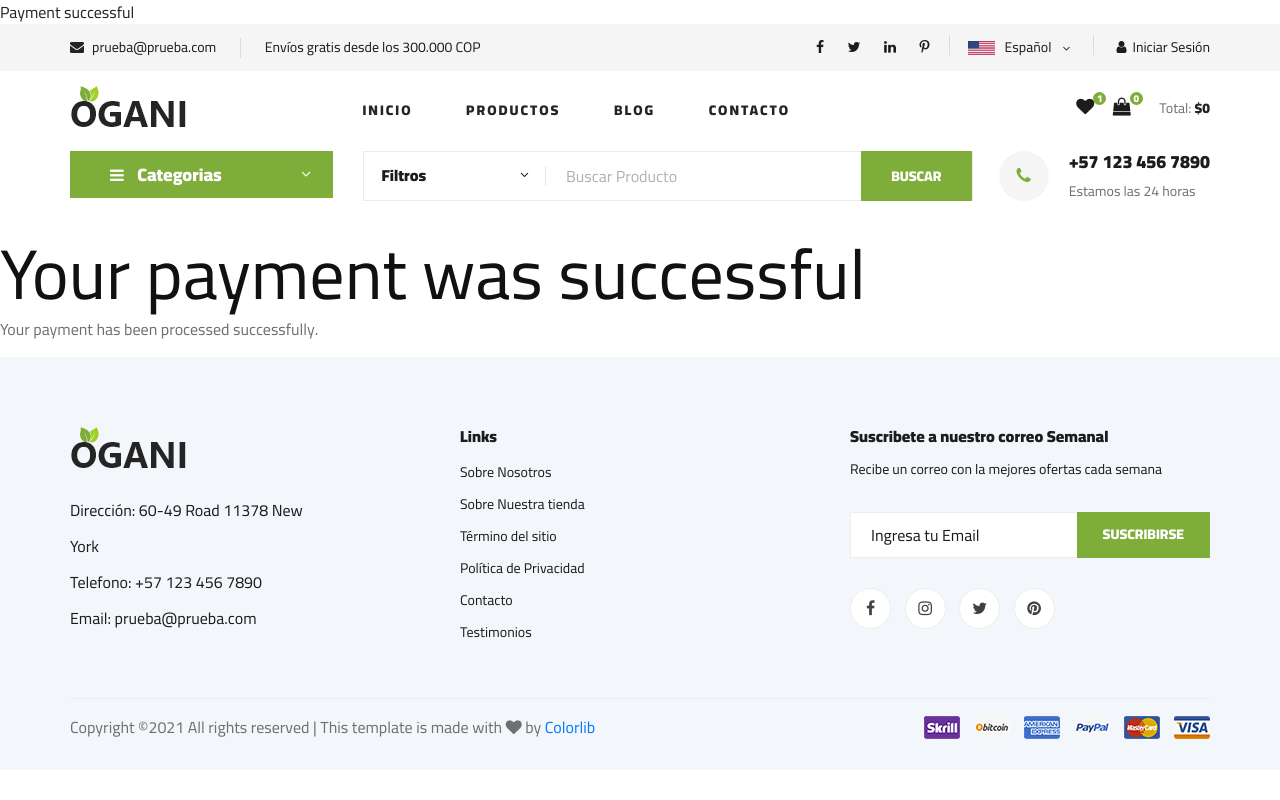
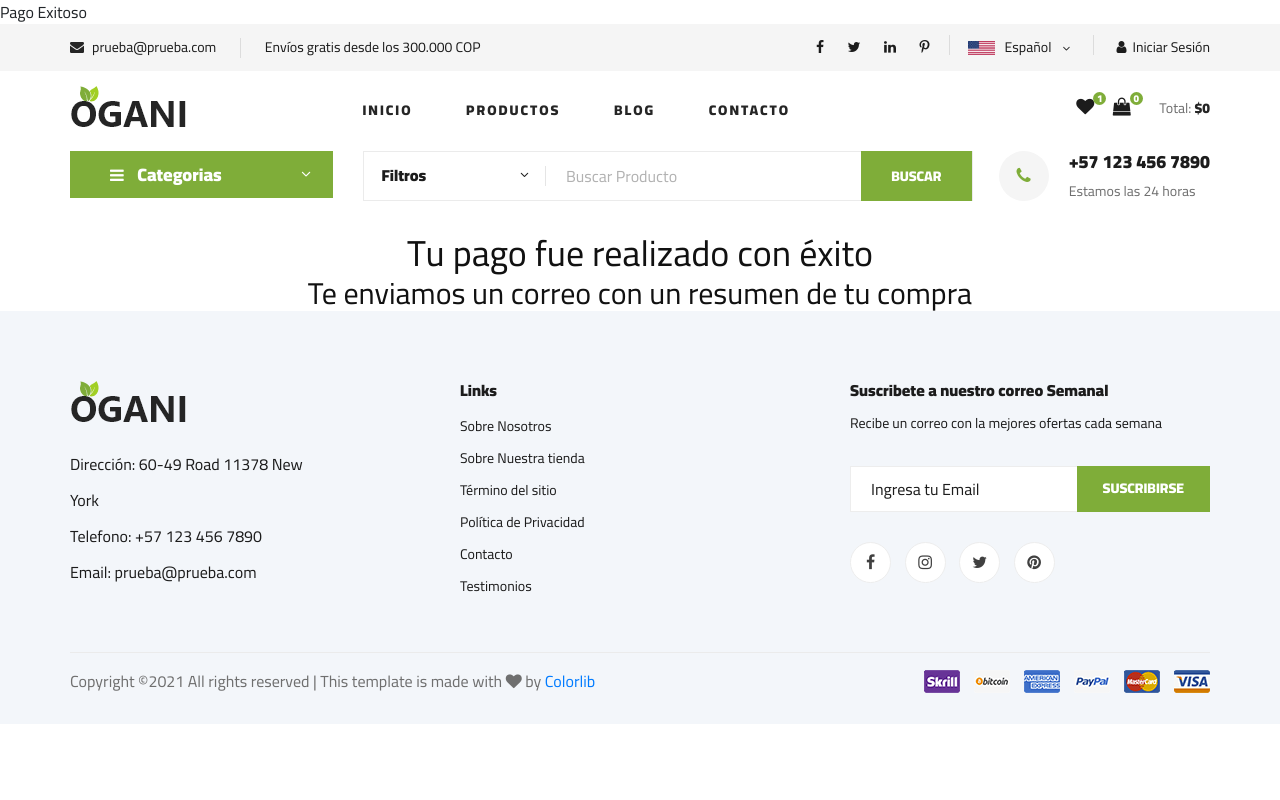
Before and after one commit to Camilomf321/al_shopping, a Django app: page /payments/cancel/ in a window 1280 px wide. Run offline with Django 3.2, Linux system fonts and the light colour scheme; parts of the project's set-up code (start-up, migrations or seed data) failed here and were passed over; some libraries are stand-ins or nearby versions.

Commit message:
template for success payment

```diff
--- a/templates/payments/success.html
+++ b/templates/payments/success.html
@@ -1,6 +1,6 @@
 {% extends "base.html" %}
-{% block title %}Payment successful{% endblock %}
+{% block title %}Pago Exitoso{% endblock %}
 {% block content %}
-    <h1>Your payment was successful</h1>
-    <p>Your payment has been processed successfully.</p>
+    <h2 class="text-center">Tu pago fue realizado con éxito</h2>
+    <h3 class="text-center">Te enviamos un correo con un resumen de tu compra</h3>
 {% endblock %}
```
